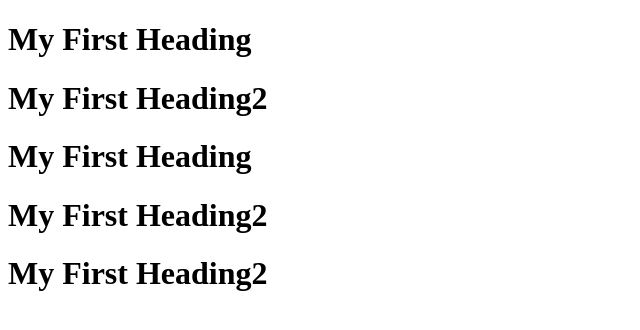
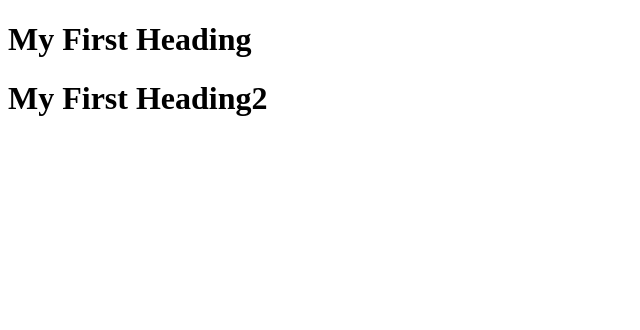
Before and after one commit to yessetassan/learning-git, a plain HTML site: page index.html in a window 1280 px wide. Shown: the whole page, without its empty margins (0-640 px from the left). Drawn offline with Linux system fonts and the light colour scheme.

Commit message:
resolved conflict

```diff
--- a/index.html
+++ b/index.html
@@ -4,10 +4,7 @@
 <title>Page Title</title>
 </head>
 <body>
-  <h1>My First Heading</h1>
-  <h1>My First Heading2</h1>
-  <h1>My First Heading</h1>
-  <h1>My First Heading2</h1>
-  <h1>My First Heading2</h1>
+<h1>My First Heading</h1>
+<h1>My First Heading2</h1>
 </body>
 </html>
```
